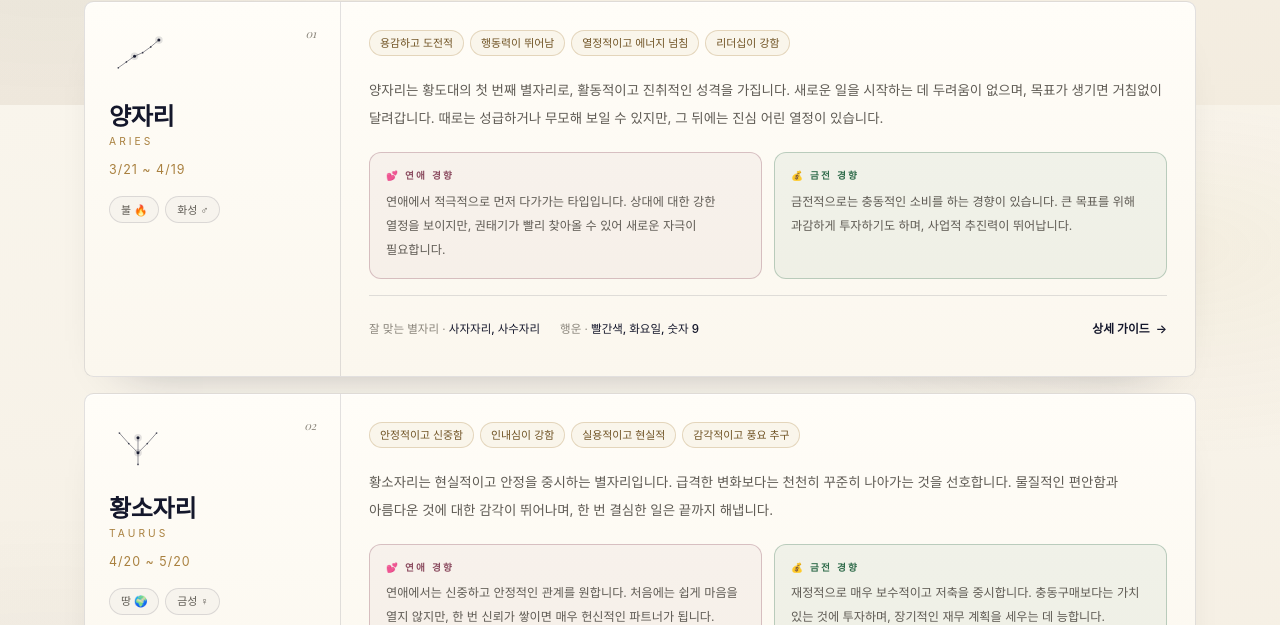
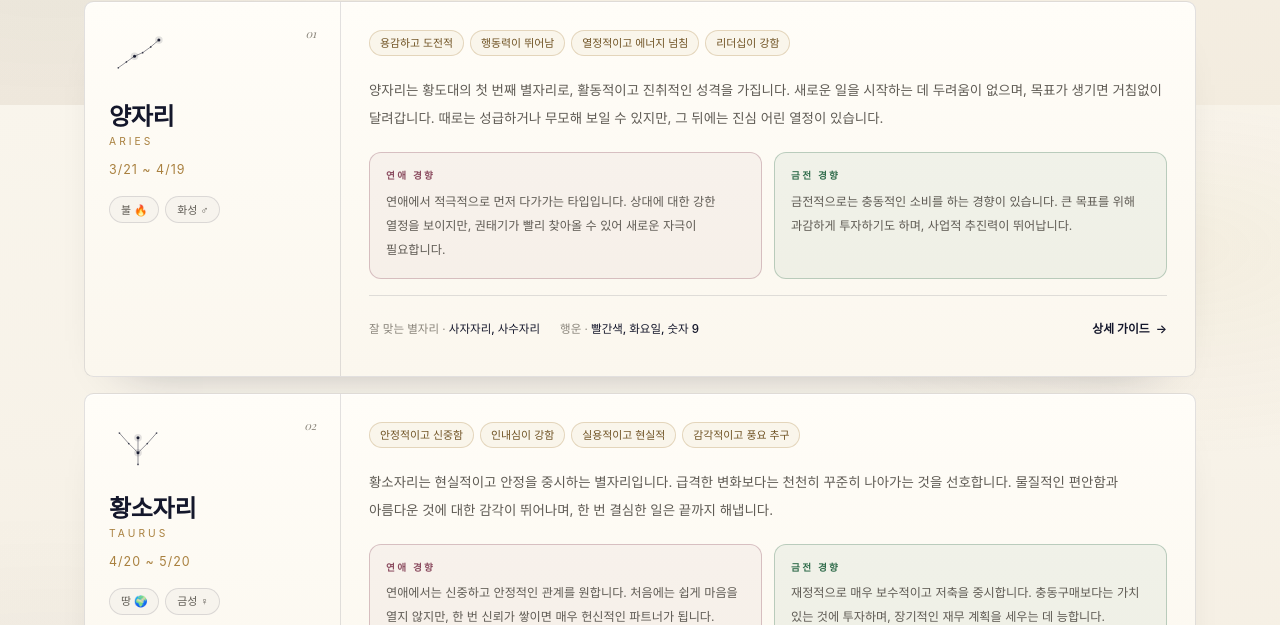
Before and after one commit to kinnet-zz/fortune-site, a Next.js app: page /zodiac in a window 1280 px wide. Shown: the part 1495-2120 px from the top of the page. Built offline with nearby package versions, Linux system fonts and the light colour scheme.

Commit message:
polish(ui): 에디토리얼 라벨에서 이모지 제거, 홈 통계 수치 정정

```diff
--- a/components/ChineseZodiacContent.tsx
+++ b/components/ChineseZodiacContent.tsx
@@ -4,6 +4,7 @@ import Link from 'next/link';
 import { useLang } from '@/lib/useLang';
 import { t } from '@/lib/i18n';
 import { CHINESE_ZODIAC_CONTENT } from '@/lib/chinese-zodiac-data';
+import { stripLeadingEmoji } from '@/lib/text';
 
 const CHINESE_ZODIAC_BASE = [
   { emoji: '🐭', english: 'Rat', elementKey: '물 💧', years: [1924, 1936, 1948, 1960, 1972, 1984, 1996, 2008, 2020] },
@@ -150,11 +151,11 @@ export default function ChineseZodiacContent() {
 
                     <div className="mt-5 grid grid-cols-1 gap-3 sm:grid-cols-2">
                       <div className="rounded-xl border border-[rgba(47,107,74,0.28)] bg-[rgba(47,107,74,0.06)] p-4">
-                        <h4 className="mb-1.5 text-[0.6rem] font-semibold uppercase tracking-[0.22em] text-[#2f6b4a]">{tr.strengthsLabel}</h4>
+                        <h4 className="mb-1.5 text-[0.6rem] font-semibold uppercase tracking-[0.22em] text-[#2f6b4a]">{stripLeadingEmoji(tr.strengthsLabel)}</h4>
                         <p className="text-[0.76rem] leading-6 text-[var(--muted)]">{strengths}</p>
                       </div>
                       <div className="rounded-xl border border-[rgba(155,58,58,0.3)] bg-[rgba(155,58,58,0.05)] p-4">
-                        <h4 className="mb-1.5 text-[0.6rem] font-semibold uppercase tracking-[0.22em] text-[#9b3a3a]">{tr.weaknessesLabel}</h4>
+                        <h4 className="mb-1.5 text-[0.6rem] font-semibold uppercase tracking-[0.22em] text-[#9b3a3a]">{stripLeadingEmoji(tr.weaknessesLabel)}</h4>
                         <p className="text-[0.76rem] leading-6 text-[var(--muted)]">{weaknesses}</p>
                       </div>
                     </div>
--- a/components/InfoSection.tsx
+++ b/components/InfoSection.tsx
@@ -5,6 +5,7 @@ import { useState } from 'react';
 import { useLang } from '@/lib/useLang';
 import { t, type Lang } from '@/lib/i18n';
 import ConstellationIcon, { ZODIAC_SLUGS } from '@/components/Constellation';
+import { stripLeadingEmoji } from '@/lib/text';
 
 const ZODIAC_PERIODS = ['3/21~4/19','4/20~5/20','5/21~6/21','6/22~7/22','7/23~8/22','8/23~9/22','9/23~10/23','10/24~11/22','11/23~12/21','12/22~1/19','1/20~2/18','2/19~3/20'];
 
@@ -239,7 +240,7 @@ export default function InfoSection() {
         <div className="border border-[var(--line)] bg-[#fffdf8] p-6 sm:p-8" style={{ borderRadius: '0.4rem' }}>
           <span className="eyebrow">About</span>
           <h2 id="about-heading" className="mt-3 font-display text-[1.15rem] font-semibold text-[var(--ink)]">
-            {tr.serviceIntroTitle}
+            {stripLeadingEmoji(tr.serviceIntroTitle)}
           </h2>
           <p className="mt-3 text-[0.84rem] leading-7 text-[var(--muted)] text-keep-all">{tr.serviceIntroText}</p>
           <p className="mt-3 text-[0.84rem] leading-7 text-[var(--muted)] text-keep-all">
--- a/components/ZodiacContent.tsx
+++ b/components/ZodiacContent.tsx
@@ -5,6 +5,7 @@ import { useLang } from '@/lib/useLang';
 import { t } from '@/lib/i18n';
 import { ZODIAC_CONTENT } from '@/lib/zodiac-data';
 import ConstellationIcon, { ZODIAC_SLUGS, type ZodiacSlug } from '@/components/Constellation';
+import { stripLeadingEmoji } from '@/lib/text';
 
 const ZODIAC_BASE = [
   { english: 'Aries', symbol: '♈', period: '3/21 ~ 4/19', elementKey: '불 🔥', color: '#ef4444' },
@@ -212,11 +213,11 @@ export default function ZodiacContent() {
 
                     <div className="mt-5 grid grid-cols-1 gap-3 sm:grid-cols-2">
                       <div className="rounded-xl border border-[rgba(138,74,94,0.3)] bg-[rgba(138,74,94,0.05)] p-4">
-                        <h4 className="mb-1.5 text-[0.6rem] font-semibold uppercase tracking-[0.24em] text-[#8a4a5e]">{tr.loveTrendLabel}</h4>
+                        <h4 className="mb-1.5 text-[0.6rem] font-semibold uppercase tracking-[0.24em] text-[#8a4a5e]">{stripLeadingEmoji(tr.loveTrendLabel)}</h4>
                         <p className="text-[0.76rem] leading-6 text-[var(--muted)] text-keep-all">{love}</p>
                       </div>
                       <div className="rounded-xl border border-[rgba(47,107,74,0.28)] bg-[rgba(47,107,74,0.06)] p-4">
-                        <h4 className="mb-1.5 text-[0.6rem] font-semibold uppercase tracking-[0.24em] text-[#2f6b4a]">{tr.moneyTrendLabel}</h4>
+                        <h4 className="mb-1.5 text-[0.6rem] font-semibold uppercase tracking-[0.24em] text-[#2f6b4a]">{stripLeadingEmoji(tr.moneyTrendLabel)}</h4>
                         <p className="text-[0.76rem] leading-6 text-[var(--muted)] text-keep-all">{money}</p>
                       </div>
                     </div>
--- /dev/null
+++ b/lib/text.ts
@@ -0,0 +1,4 @@
+/** Remove a leading emoji/symbol (and its trailing space) from a localized label. */
+export function stripLeadingEmoji(value: string): string {
+  return value.replace(/^[^A-Za-z0-9가-힣\u3040-\u30FF\u4E00-\u9FFF]+/, '').trim();
+}
```
